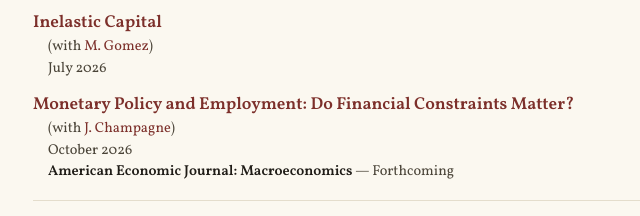
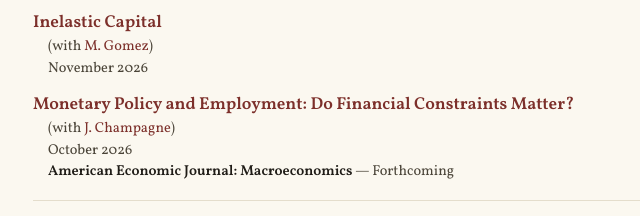
Before and after one commit to egouinbonenfant-econ/egouinbonenfant-econ.github.io, a plain HTML site: page index.html in a window 1280 px wide. Shown: the part 512-728 px from the top of the page, 249-889 px from the left. Drawn offline with Linux system fonts and the light colour scheme.

Commit message:
Add files via upload

```diff
--- a/index.html
+++ b/index.html
@@ -144,7 +144,7 @@
     <div class="paper">
       <div class="title"><a href="assets/papers/inelastic-capital.pdf">Inelastic Capital</a> <span class="auth">(with <a href="https://www.matthieugomez.com/">M. Gomez</a>)</span></div>
       <div class="details">
-        <div class="line">July 2026</div>
+        <div class="line">November 2026</div>
       </div>
     </div>
 
```
